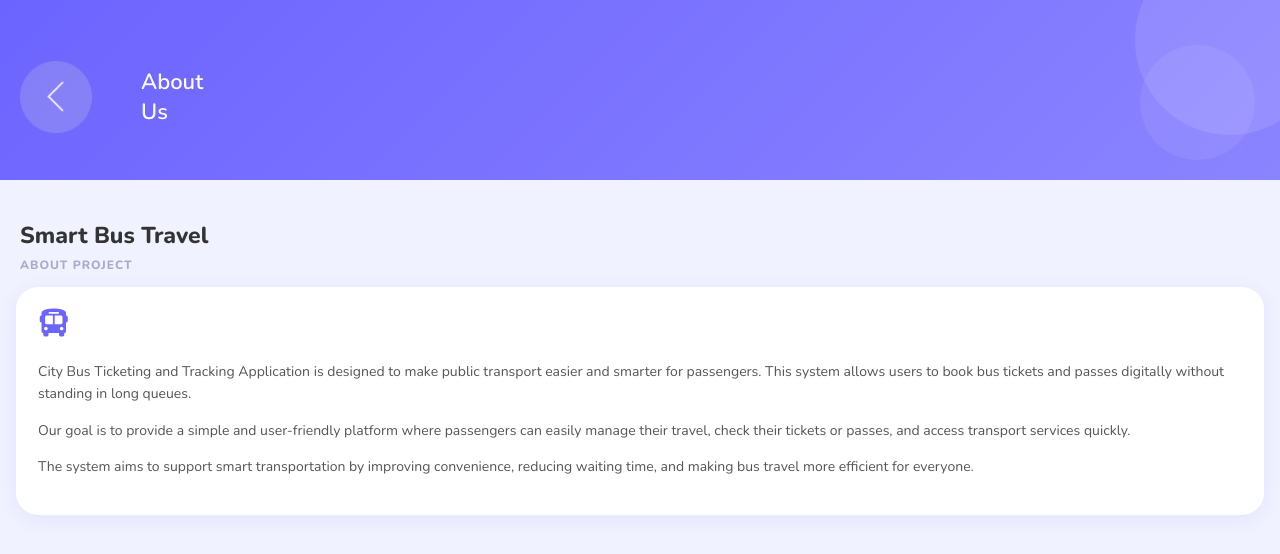
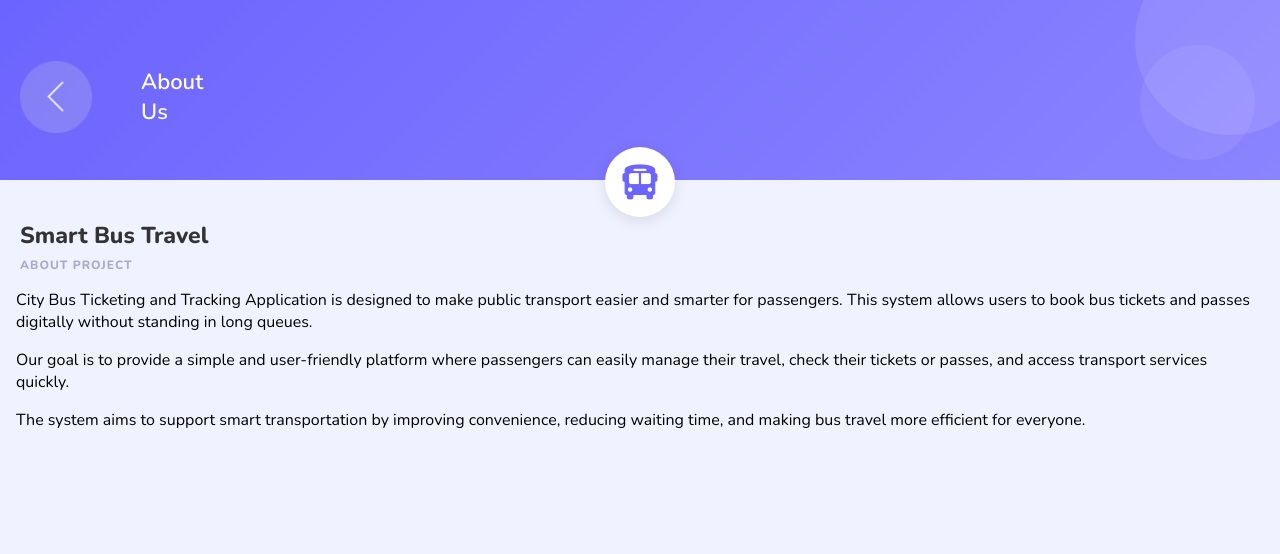
Before and after one commit to SarveshNavale/City-Bus-Ticketing-and-Tracking-Application, a Flask app: page /about_us in a window 1280 px wide. Shown: the top 554 px of the page. Run offline with Flask 3, Linux system fonts and the light colour scheme.

Commit message:
cards remove  my all pages

```diff
--- a/app.py
+++ b/app.py
@@ -22,7 +22,7 @@ def get_db():
     return mysql.connector.connect(
         host="localhost",
         user="root",
-        password="#SAR1807",
+        password="shreyash45",
        # password="",
         database="RotaryClub_Database"
     )
--- a/templates/about_us.html
+++ b/templates/about_us.html
@@ -85,26 +85,26 @@ body {
     margin: 0 4px 14px 4px;
 }
 
-/* ABOUT CARD */
-.about-card {
-    background: #fff;
-    border-radius: 22px;
-    box-shadow: 0 4px 18px rgba(108,100,255,0.10);
-    padding: 22px;
-    line-height: 1.6;
+
+.bus-icon {
+    position: absolute;
+    top: -5px;
+    left: 50%;
+    transform: translateX(-50%);
+    background: #ffffff;
+    width: 70px;
+    height: 70px;
+    border-radius: 50%;
+    display: flex;
+    align-items: center;
+    justify-content: center;
+    box-shadow: 0 4px 15px rgba(0,0,0,0.1);
 }
 
-.about-card p {
-    font-size: 14px;
-    color: #555;
+.bus-icon i {
+    color: #6C64FF;
+    font-size: 35px;
 }
-
-.about-card i {
-    font-size: 28px;
-    color: #6C64FF;
-    margin-bottom: 10px;
-}
-
 </style>
 </head>
 
@@ -128,12 +128,13 @@ body {
 
 <br><br>
 
+
 <p class="header-tagline">Smart Bus Travel</p>
 <p class="section-label">About Project</p>
+ <div class="bus-icon">
+                <i class="fas fa-bus"></i>
+            </div>
 
-<div class="about-card">
-
-<i class="fa-solid fa-bus"></i>
 
 <p>
 City Bus Ticketing and Tracking Application is designed to make public transport easier and smarter for passengers.
```
Also changed, not shown: templates/customer_helpline.html (+5 -22 lines), templates/devs_corner.html (+1 -15 lines), templates/terms_conditions.html (+1 -16 lines).
